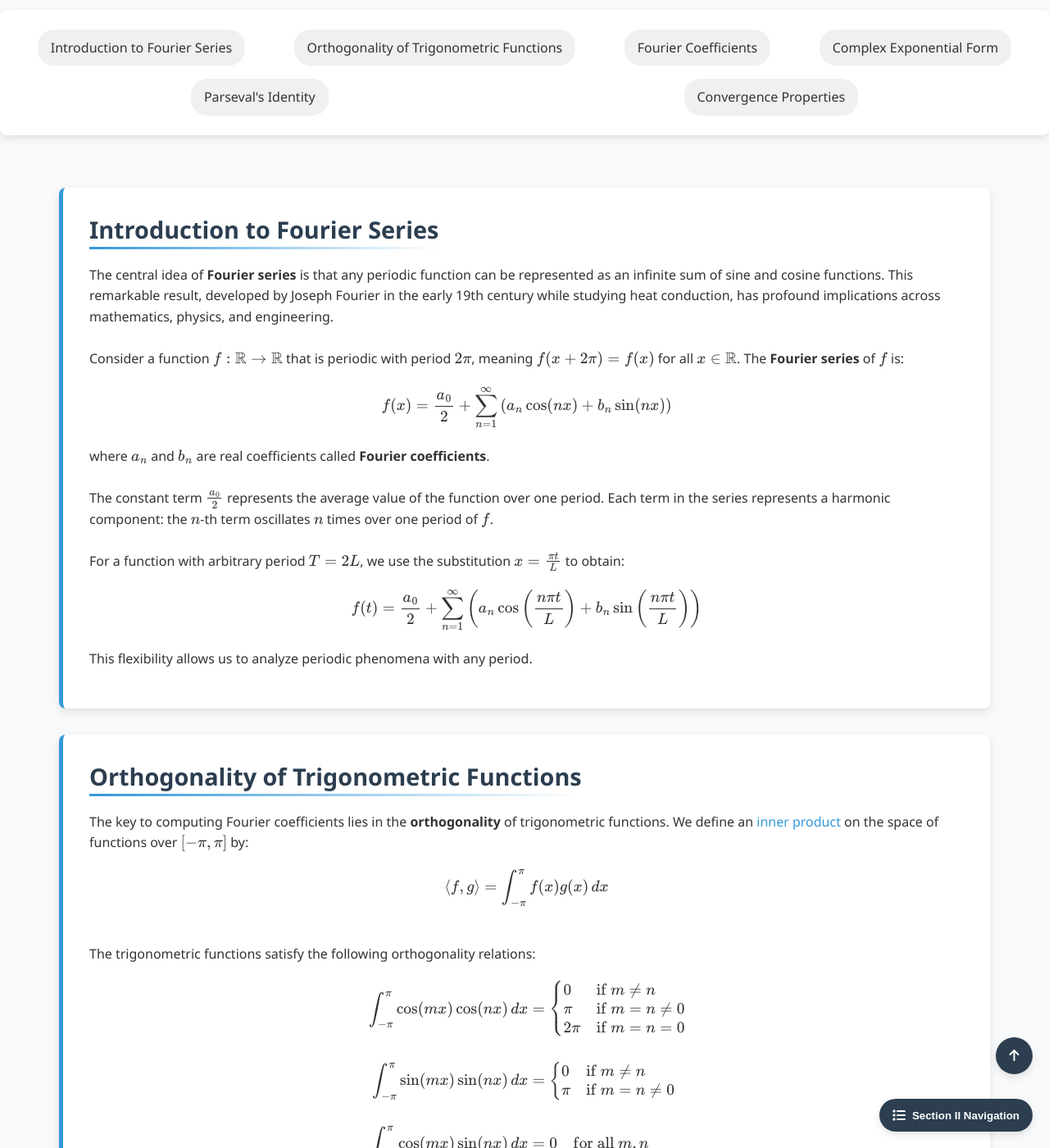
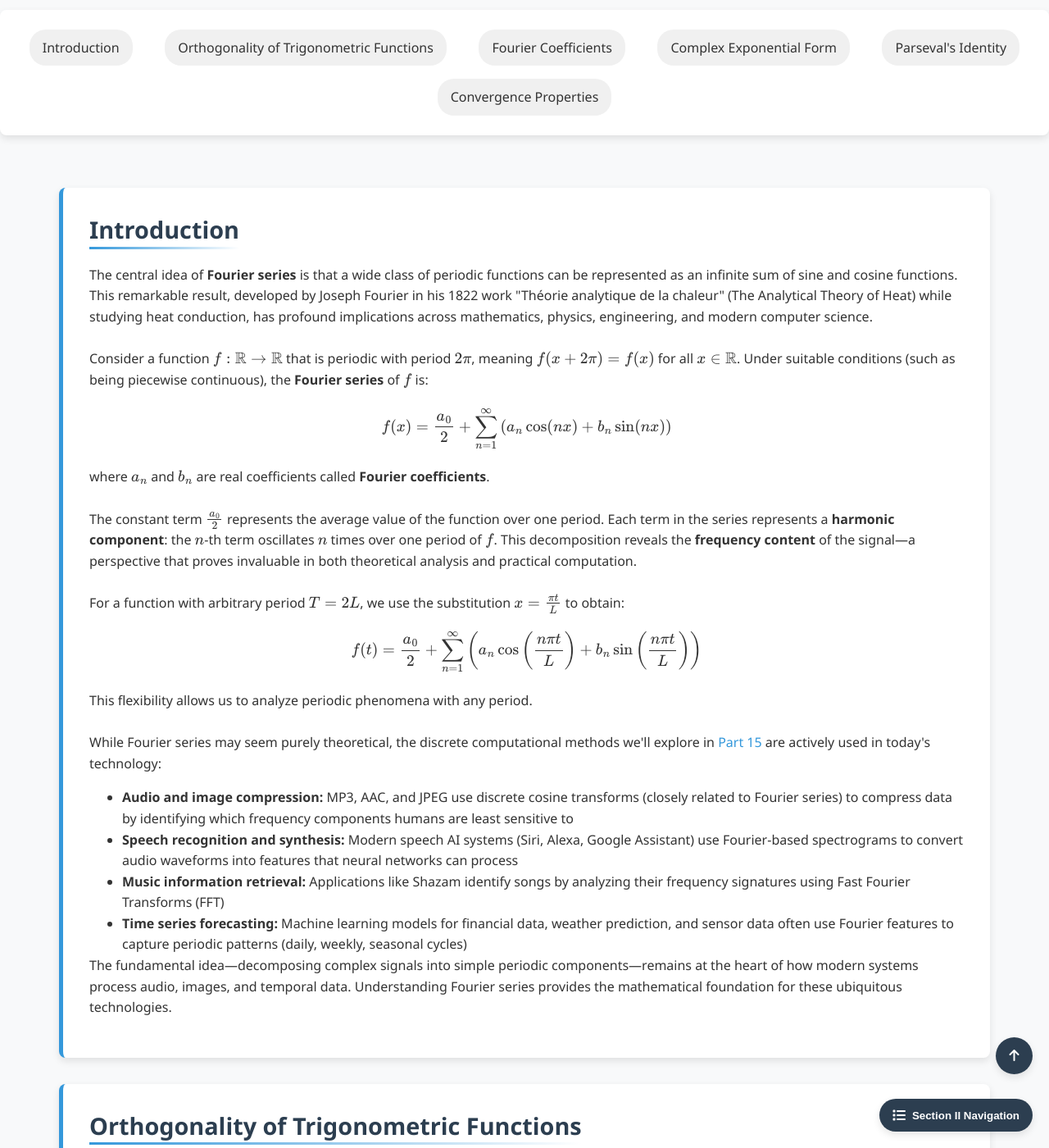
Before and after one commit to Yusukey01/yusukey01.github.io, a Jekyll site: the page built from Mathematics/Calculus/fourier_series.html, in a window 1280 px wide and 1400 px high, scrolled down 426 px. Shown: the whole window at 82% size. Built offline with Jekyll 4.4.1, drawn with Linux system fonts in a browser that asks for light colours.

Commit message:
Start Fourier transform

```diff
--- a/Mathematics/Calculus/fourier_series.html
+++ b/Mathematics/Calculus/fourier_series.html
@@ -110,28 +110,48 @@ uses_python: false
 
         <div class="container">
             <section id="intro" class="section-content">
-            <h2>Introduction to Fourier Series</h2>
+            <h2>Introduction</h2>
             <p>
-            The central idea of <strong>Fourier series</strong> is that any periodic function can be represented as an infinite
-            sum of sine and cosine functions. This remarkable result, developed by Joseph Fourier in the early 19th century
-            while studying heat conduction, has profound implications across mathematics, physics, and engineering.
+                The central idea of <strong>Fourier series</strong> is that a wide class of periodic functions can be represented
+                as an infinite sum of sine and cosine functions. This remarkable result, developed by Joseph Fourier in his
+                1822 work "Théorie analytique de la chaleur" (The Analytical Theory of Heat) while studying heat conduction,
+                has profound implications across mathematics, physics, engineering, and modern computer science.
                 <br><br>
                 Consider a function \(f: \mathbb{R} \to \mathbb{R}\) that is periodic with period \(2\pi\), meaning
-            \(f(x + 2\pi) = f(x)\) for all \(x \in \mathbb{R}\). The <strong>Fourier series</strong> of \(f\) is:
+                \(f(x + 2\pi) = f(x)\) for all \(x \in \mathbb{R}\). Under suitable conditions (such as being piecewise
+                continuous), the <strong>Fourier series</strong> of \(f\) is:
                 \[
                 f(x) = \frac{a_0}{2} + \sum_{n=1}^{\infty} \left( a_n \cos(nx) + b_n \sin(nx) \right)
                 \]
                 where \(a_n\) and \(b_n\) are real coefficients called <strong>Fourier coefficients</strong>.
                 <br><br>
                 The constant term \(\frac{a_0}{2}\) represents the average value of the function over one period.
-            Each term in the series represents a harmonic component: the \(n\)-th term oscillates \(n\) times
-            over one period of \(f\).
+                Each term in the series represents a <strong>harmonic component</strong>: the \(n\)-th term oscillates \(n\) times
+                over one period of \(f\). This decomposition reveals the <strong>frequency content</strong> of the signal—a
+                perspective that proves invaluable in both theoretical analysis and practical computation.
                 <br><br>
                 For a function with arbitrary period \(T = 2L\), we use the substitution \(x = \frac{\pi t}{L}\) to obtain:
                 \[
                 f(t) = \frac{a_0}{2} + \sum_{n=1}^{\infty} \left( a_n \cos\left(\frac{n\pi t}{L}\right) + b_n \sin\left(\frac{n\pi t}{L}\right) \right)
                 \]
                 This flexibility allows us to analyze periodic phenomena with any period.
+                <br><br>
+                While Fourier series may seem purely theoretical, the discrete computational methods we'll explore in
+                <a href="fourier_transform.html">Part 15</a> are actively used in today's technology:
+                <ul style="padding-left: 40px;">
+                    <li><strong>Audio and image compression:</strong> MP3, AAC, and JPEG use discrete cosine transforms
+                    (closely related to Fourier series) to compress data by identifying which frequency components humans
+                    are least sensitive to</li>
+                    <li><strong>Speech recognition and synthesis:</strong> Modern speech AI systems (Siri, Alexa, Google Assistant)
+                    use Fourier-based spectrograms to convert audio waveforms into features that neural networks can process</li>
+                    <li><strong>Music information retrieval:</strong> Applications like Shazam identify songs by analyzing
+                    their frequency signatures using Fast Fourier Transforms (FFT)</li>
+                    <li><strong>Time series forecasting:</strong> Machine learning models for financial data, weather prediction,
+                    and sensor data often use Fourier features to capture periodic patterns (daily, weekly, seasonal cycles)</li>
+                </ul>
+                The fundamental idea—decomposing complex signals into simple periodic components—remains at the heart of
+                how modern systems process audio, images, and temporal data. Understanding Fourier series provides the
+                mathematical foundation for these ubiquitous technologies.
             </p>
             </section>
 
```
Also changed, not shown: other parts of Mathematics/Calculus/fourier_series.html (+1 -1 lines). Lines whose indentation alone changed are shown as unchanged.
